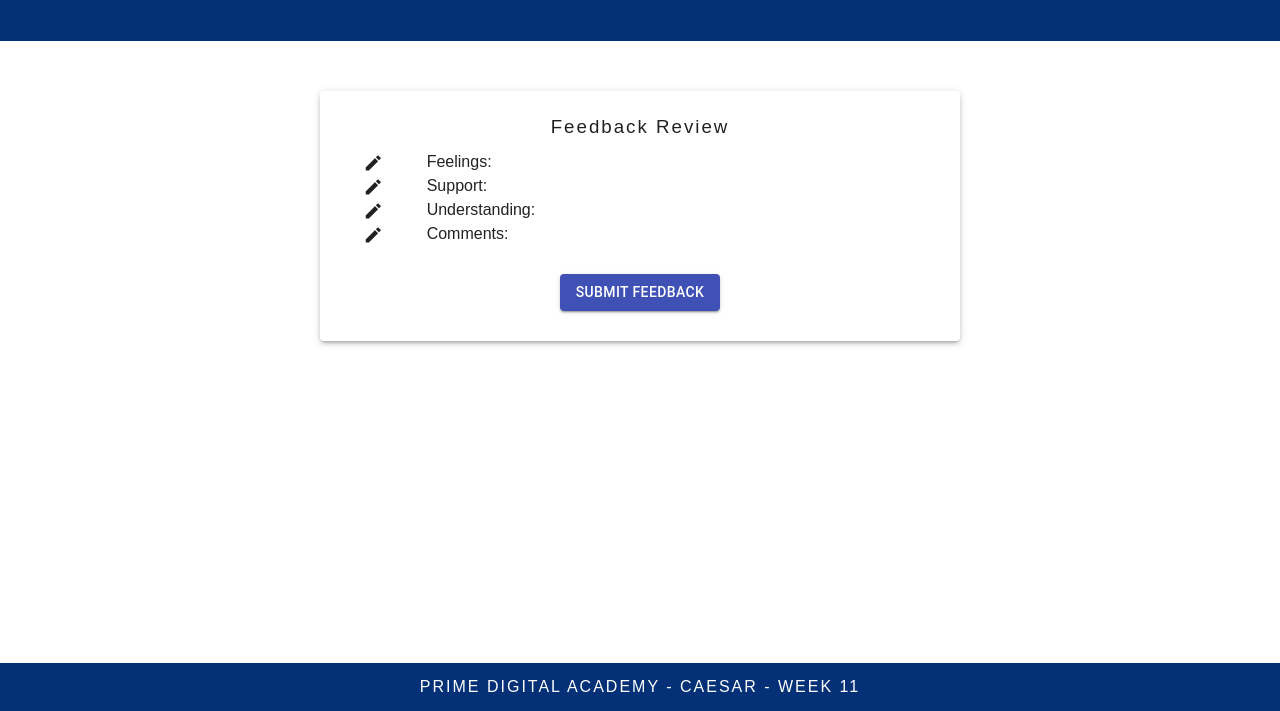
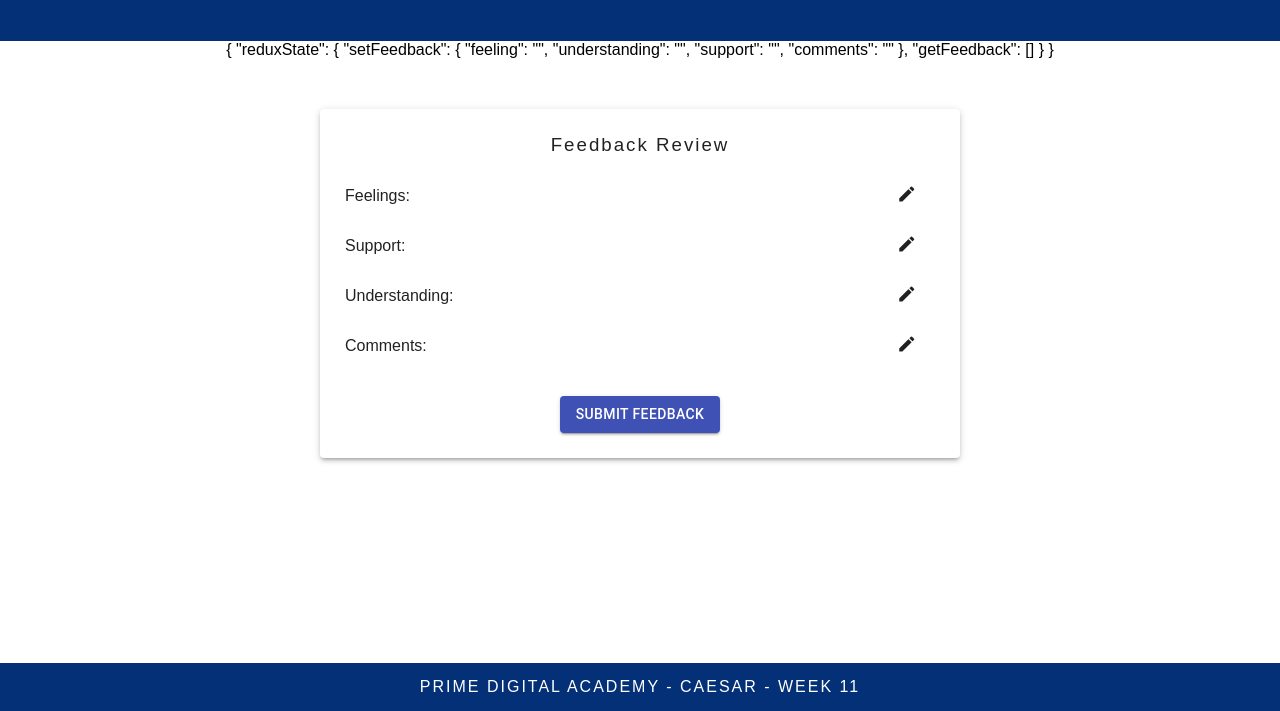
Before and after one commit to kylethenderson/feedback-app, a React app: page /#/review in a window 1280 px wide. Shown: the part 89-800 px from the top of the page. Built offline with nearby package versions, Linux system fonts and the light colour scheme.

Commit message:
rebuild grid structure for review component

```diff
--- a/src/components/App/App.css
+++ b/src/components/App/App.css
@@ -31,6 +31,7 @@
   font-size: 36px;
   text-transform: uppercase;
   letter-spacing: 3px;
+  margin: 15px 25px;
 }
 #mainCard h3 {
   font-weight: 300;
--- a/src/components/App/App.js
+++ b/src/components/App/App.js
@@ -23,7 +23,7 @@ class App extends Component {
         <Router>
           <div className="App">
             <Route path="/" component={Header} />
-            {/* {JSON.stringify(this.props, null, 2)} */}
+            {JSON.stringify(this.props, null, 2)}
             <Grid container alignItems="center" justify="center">
               <Grid item xs={6}>
                   <Route exact path="/" component={Home} />
--- a/src/components/Comments/Comments.js
+++ b/src/components/Comments/Comments.js
@@ -16,7 +16,11 @@ class Comments extends Component {
             <Card id="mainCard" elevation={3}>
                 <div>
                     <h3>Any Additional Comments?</h3>
-                    <textarea onChange={this.handleChange} placeholder="None" value={this.props.reduxState.comments} rows="8" cols="70" />
+                    <textarea
+                        onChange={this.handleChange}
+                        placeholder="Nah, I don't need to leave any comments."
+                        value={this.props.reduxState.comments}
+                        rows="8" cols="70" />
                 </div>
                 <Button variant="contained" color="secondary" onClick={()=> {this.props.history.push('/support')}}>Back</Button>
                 <Button variant="contained" color="primary" onClick={()=> {this.props.history.push('/review')}}>Review Feedback</Button>
--- a/src/components/Home/Home.js
+++ b/src/components/Home/Home.js
@@ -7,7 +7,7 @@ class Home extends Component {
     render() {
         return (
             <Card id="mainCard" elevation={3}>
-                <h2>New Feedback</h2>
+                <h2>Ready to leave some feedback?</h2>
                 <Button variant="contained" color="primary" onClick={() => { this.props.history.push('/feeling') }}>Start</Button>
             </Card>
         )
--- a/src/components/Review/Review.css
+++ b/src/components/Review/Review.css
@@ -1,3 +1,4 @@
-.reviewElement {
+.reviewTitle {
+    padding-left: 25px;
     text-align: left;
 }
--- a/src/components/Review/Review.js
+++ b/src/components/Review/Review.js
@@ -33,34 +33,56 @@ class Comments extends Component {
                     <Grid item xs={12}>
                         <h3>Feedback Review</h3>
                     </Grid>
-
+                </Grid>
+                <Grid container alignItems="center">
+                    <Grid item className="reviewTitle" xs={2}>
+                        <p>Feelings:</p>
+                    </Grid>
+                    <Grid item xs={8}>
+                        <p>{this.props.reduxState.feeling}</p>
+                    </Grid>
                     <Grid item xs={2}>
                         <Icon fontSize="small" onClick={() => { this.props.history.push('/feeling') }} className="icon">edit</Icon>
                     </Grid>
-                    <Grid item className="reviewElement" xs={10}>
-                        <span>Feelings: {this.props.reduxState.feeling}</span>
+                </Grid>
+                <Grid container alignItems="center">
+                    <Grid item className="reviewTitle" xs={2}>
+                        <p>Support:</p>
+                    </Grid>
+                    <Grid item xs={8}>
+                        <p>{this.props.reduxState.support}</p>
                     </Grid>
                     <Grid item xs={2}>
                         <Icon fontSize="small" onClick={() => { this.props.history.push('/support') }} className="icon">edit</Icon>
                     </Grid>
-                    <Grid item className="reviewElement" xs={10}>
-                        <span>Support: {this.props.reduxState.support}</span>
+                </Grid>
+                <Grid container alignItems="center">
+                    <Grid item className="reviewTitle" xs={2}>
+                        <p>Understanding:</p>
                     </Grid>
-
+                    <Grid item xs={8}>
+                        <p>{this.props.reduxState.understanding}</p>
+                    </Grid>
                     <Grid item xs={2}>
                         <Icon fontSize="small" onClick={() => { this.props.history.push('/understanding') }} className="icon">edit</Icon>
                     </Grid>
-                    <Grid item className="reviewElement" xs={10}>
-                        <span>Understanding: {this.props.reduxState.understanding}</span>
+                </Grid>
+                <Grid container alignItems="center">
+                    <Grid item className="reviewTitle" xs={2}>
+                        <p>Comments:</p>
+                    </Grid>
+                    <Grid item xs={8}>
+                        <p>{this.props.reduxState.comments}</p>
                     </Grid>
                     <Grid item xs={2}>
                         <Icon fontSize="small" onClick={() => { this.props.history.push('/comments') }} className="icon">edit</Icon>
                     </Grid>
-                    <Grid item className="reviewElement" xs={10}>
-                        <span>Comments: {this.props.reduxState.comments}</span>
+                </Grid>
+                <Grid container>
+                    <Grid item xs={12}>
+                        <Button variant="contained" color="primary" onClick={this.handleSubmit}>Submit Feedback</Button>
                     </Grid>
                 </Grid>
-                <Button variant="contained" color="primary" onClick={this.handleSubmit}>Submit Feedback</Button>
             </Card>
         )
     }
```
